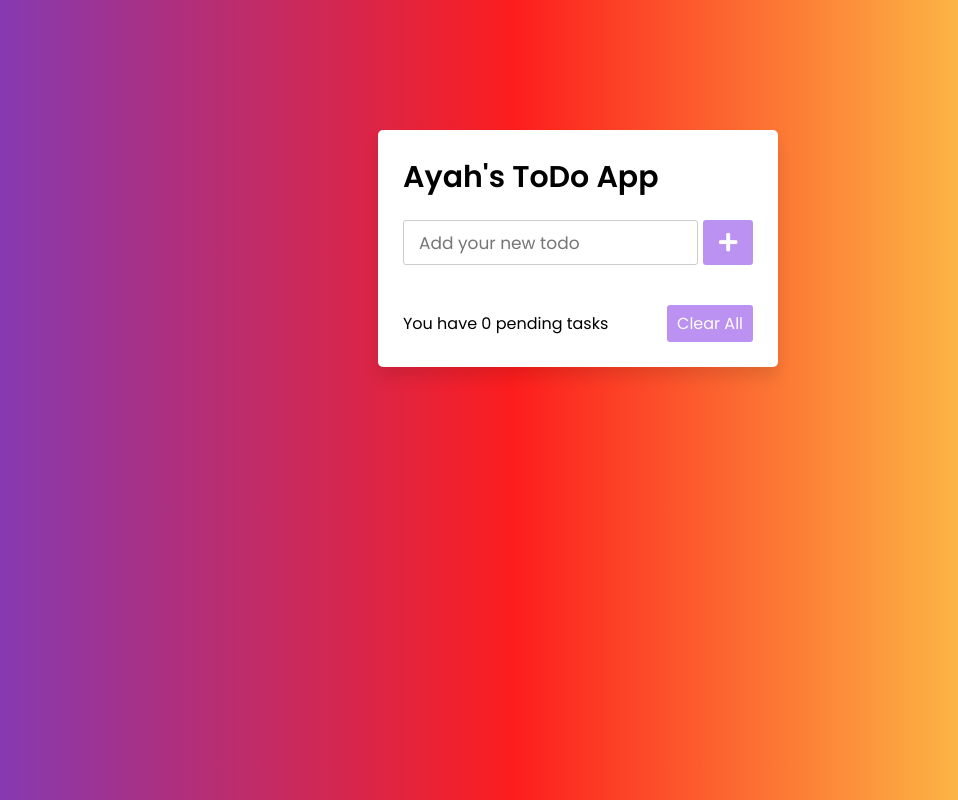
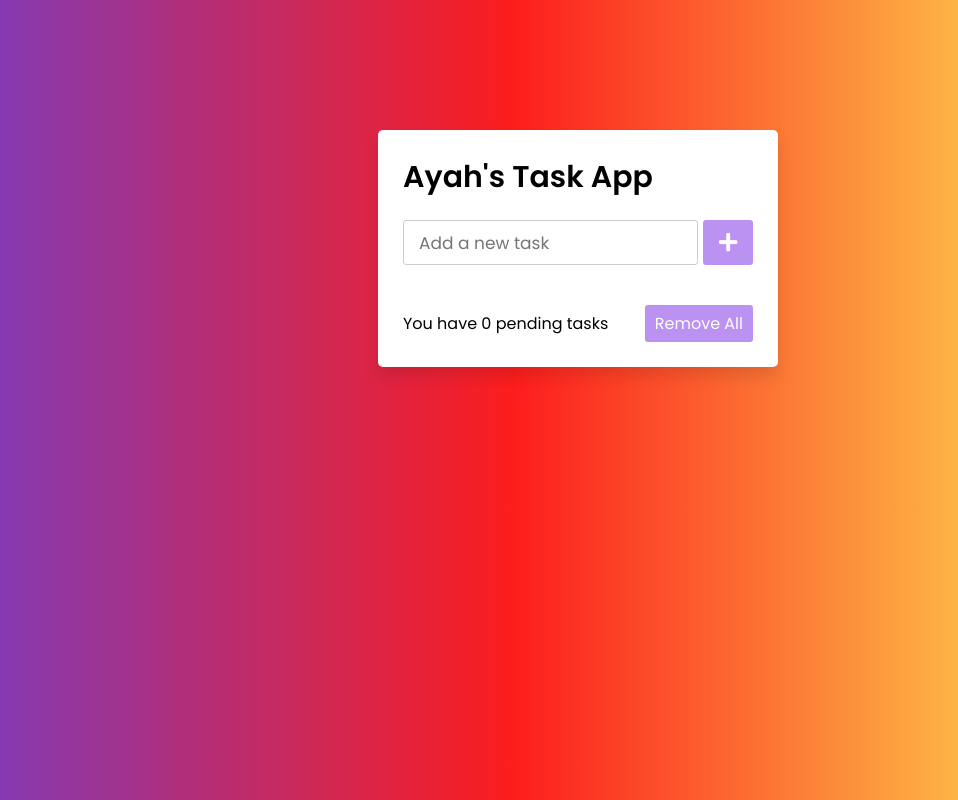
Before and after one commit to adweik94/adweik94.github.io, a plain HTML site: page index.html in a window 1280 px wide. Shown: the whole page, without its empty margins (62-1020 px from the left). Drawn offline with Linux system fonts and the light colour scheme.

Commit message:
Update index.html

```diff
--- a/index.html
+++ b/index.html
@@ -8,9 +8,9 @@
 </head>
 <body>
   <div class="wrapper">
-    <header>Ayah's ToDo App</header>
+    <header>Ayah's Task App</header>
     <div class="inputField">
-      <input type="text" placeholder="Add your new todo">
+      <input type="text" placeholder="Add a new task">
       <button><i class="fas fa-plus"></i></button>
     </div>
     <ul class="todoList">
@@ -18,7 +18,7 @@
     </ul>
     <div class="footer">
       <span>You have <span class="pendingTasks"></span> pending tasks</span>
-      <button>Clear All</button>
+      <button>Remove All</button>
     </div>
   </div>
   <script src="script.js"></script>
```
